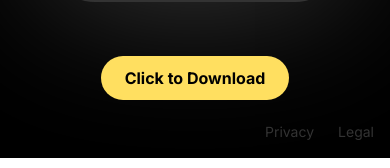
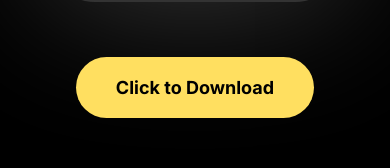
Before and after one commit to SylyApp/Website, a Next.js app: page / in a window 390 px wide. Shown: the part 798-966 px from the top of the page. Built offline with nearby package versions, Linux system fonts and the light colour scheme; no server answers.

Commit message:
button bigger

```diff
--- a/src/app/page.jsx
+++ b/src/app/page.jsx
@@ -64,7 +64,7 @@ function MainComponent() {
             >
               <a
                 href="https://getwaitlist.com/waitlist/25243"
-                className="bg-[#FFDF60] text-black font-inter px-8 py-4 rounded-full text-lg font-bold"
+                className="bg-[#FFDF60] text-black font-inter px-10 py-5 rounded-full text-xl font-bold"
                 target="_blank"
                 rel="noopener noreferrer"
               >
@@ -102,7 +102,7 @@ function MainComponent() {
           </div>
         </div>
 
-        <div className="order-3 md:hidden w-full flex justify-center mt-8">
+        <div className="order-3 md:hidden w-full flex justify-center mt-10 mb-8">
           <button
             className={`transform transition-all duration-300 ease-in-out ${
               isHovered ? "scale-110" : "scale-100"
@@ -113,7 +113,7 @@ function MainComponent() {
           >
             <a
               href="https://getwaitlist.com/waitlist/25243"
-              className="bg-[#FFDF60] text-black font-inter px-6 py-3 rounded-full text-base font-bold"
+              className="bg-[#FFDF60] text-black font-inter px-10 py-5 rounded-full text-lg font-bold"
               target="_blank"
               rel="noopener noreferrer"
             >
```
